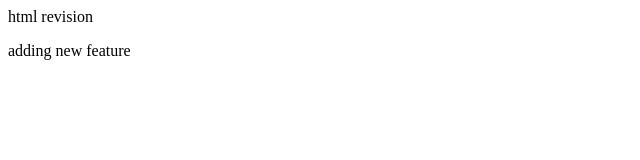
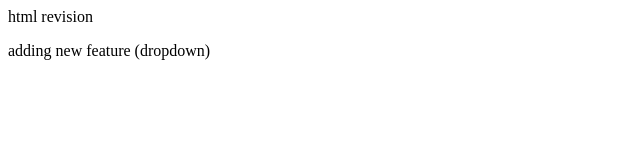
Before and after one commit to DhyeyPz/localrepo, a plain HTML site: page index.html in a window 1280 px wide. Shown: the full height of the page, 0-640 px from the left. Drawn offline with Linux system fonts and the light colour scheme.

Commit message:
added dropdown

```diff
--- a/index.html
+++ b/index.html
@@ -2,5 +2,5 @@
     html revision
 </p>
 <p>
-    adding new feature
+    adding new feature (dropdown)
 </p>
```
